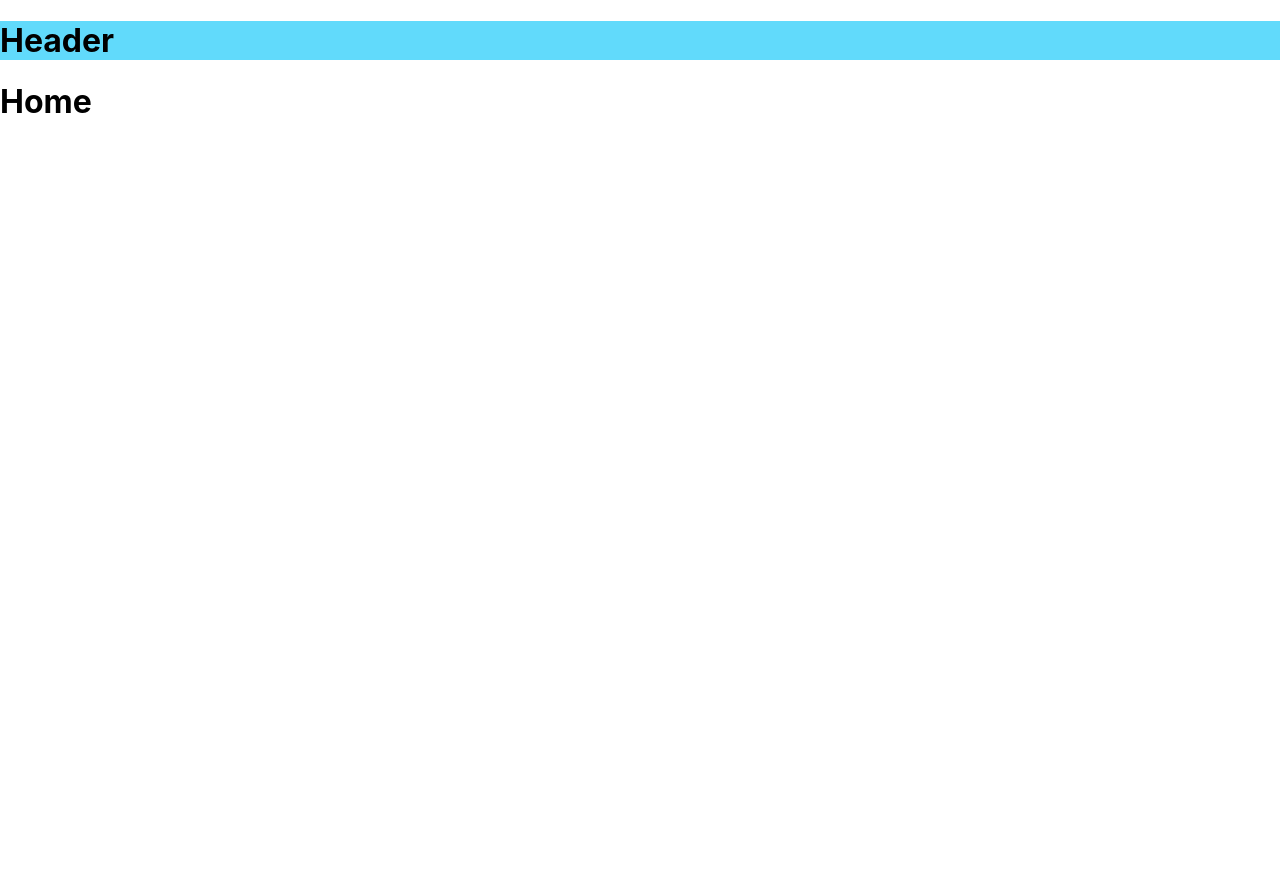
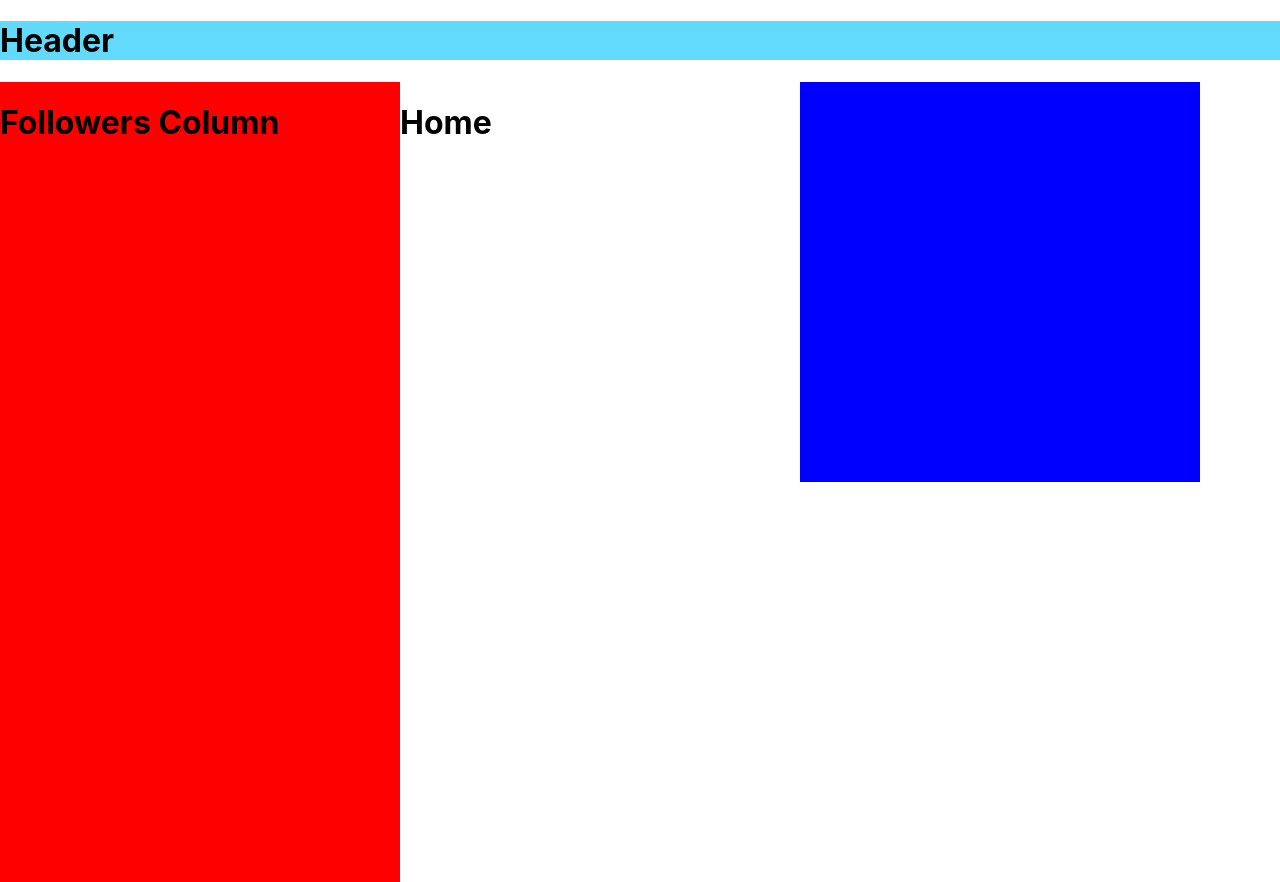
Before and after one commit to jmarcm/stargate-tik-tok, a React (Create React App) app: page /#/ in a window 1280 px wide. Before the commit the page ends 800 px from the top, so only its background shows below. Built offline with nearby package versions, Linux system fonts and the light colour scheme.

Commit message:
Add components on home page

```diff
--- a/src/App.css
+++ b/src/App.css
@@ -9,3 +9,23 @@
 .header {
   background-color: #61dafb;
 }
+
+.container {
+  display: flex;
+}
+
+.follower-column {
+  background-color: red;
+  width: 400px;
+  height: 800px;
+}
+
+.feed {
+  width: 400px;
+}
+
+.suggested-box {
+  background-color: blue;
+  width: 400px;
+  height: 400px;
+}
--- a/src/Pages/Home.js
+++ b/src/Pages/Home.js
@@ -1,7 +1,13 @@
+import FollowersColumn from '../components/FollowersColumn';
+
 function Home() {
     return (
-        <div>
-            <h1>Home</h1>
+        <div className="container">
+            <FollowersColumn />
+            <div className="feed">
+                <h1>Home</h1>
+            </div>
+            <div className="suggested-box"></div>
         </div>
     )
 }
--- /dev/null
+++ b/src/components/FollowersColumn.js
@@ -0,0 +1,9 @@
+function FollowersColumn() {
+    return (
+        <div className="follower-column">
+            <h1>Followers Column</h1>
+        </div>
+    )
+}
+
+export default FollowersColumn;
```
